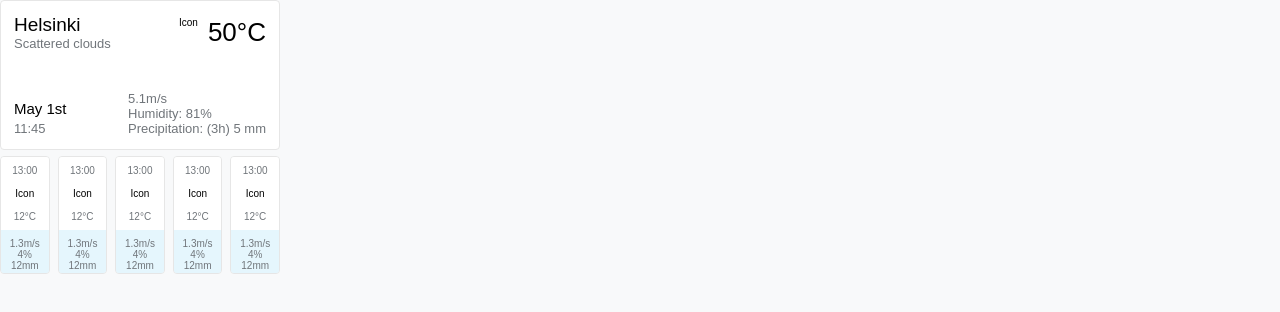
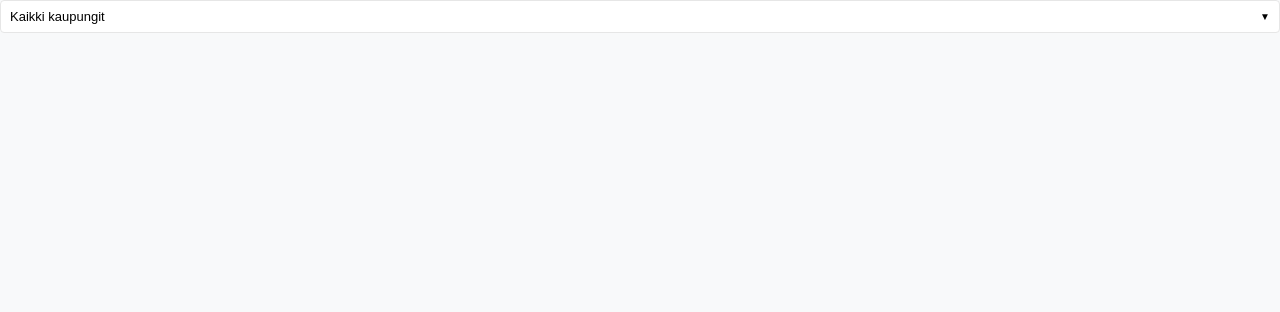
Before and after one commit to dayoesq/ette-weather, a React (Create React App) app: page / in a window 1280 px wide. Shown: the top 312 px of the page. Built offline with nearby package versions, Linux system fonts and the light colour scheme.

Commit message:
Added dropdown component.

```diff
--- a/package.json
+++ b/package.json
@@ -1,6 +1,7 @@
 {
     "name": "ette-weather",
     "version": "0.1.0",
+    "author": "Oladayo Oladapo",
     "private": true,
     "dependencies": {
         "@testing-library/jest-dom": "^5.16.4",
--- a/src/App.tsx
+++ b/src/App.tsx
@@ -1,12 +1,14 @@
 import { FC } from 'react';
-import CardsWrapper from './components/CardsWrapper';
+// import CardsWrapper from './components/CardsWrapper';
+import Dropdown from './components/Dropdown';
 // import BigCard from './components/BigCard';
 // import SmallCard from './components/SmallCard';
 
 import styles from './styles/App.module.scss';
 
 const App: FC = () => {
-    return <main className={styles.app}><CardsWrapper /></main>;
+    return <main className={styles.app}><Dropdown /></main>;
+    // return <main className={styles.app}><CardsWrapper /></main>;
     // return <main className={styles.app}><BigCard /></main>;
 };
 
--- /dev/null
+++ b/src/components/Dropdown.tsx
@@ -0,0 +1,30 @@
+import { FC } from 'react';
+
+import styles from '../styles/Dropdown.module.scss';
+import general from '../styles/General.module.scss';
+
+const Dropdown: FC = () => {
+    const cities = [
+        { id: undefined, name: 'Kaikki kaupungit' },
+        { id: 655195, name: 'Jyväskylä' },
+        { id: 660129, name: 'Espoo' },
+        { id: 650225, name: 'Kuopio' },
+        { id: 634963, name: 'Tampere' }
+    ];
+    return (
+        <div className={styles.dropdown}>
+            <select
+                name='cities'
+                id='cities'
+                className={`${general['color-black']} ${general['text-sm']} ${general['border__radius--xs']} ${general['border']}`}
+            >
+                {cities.map((city) => (
+                    <option value={city.id}>{city.name}</option>
+                ))}
+            </select>
+            <span>&#9660;</span>
+        </div>
+    );
+};
+
+export default Dropdown;
--- /dev/null
+++ b/src/styles/Dropdown.module.scss
@@ -0,0 +1,25 @@
+.dropdown {
+    display: flex;
+    justify-content: space-between;
+    align-items: center;
+    width: 100%;
+}
+
+select {
+    position: relative;
+    display: block;
+    width: 100%;
+    outline: none;
+    border: none;
+    background-color: #ffffff;
+    -webkit-appearance: none;
+    -moz-appearance: none;
+    text-indent: 1px;
+    text-overflow: '';
+    padding: var(--md);
+}
+
+span {
+    position: absolute;
+    right: 1rem;
+}
--- a/src/styles/scss/main.scss
+++ b/src/styles/scss/main.scss
@@ -1,8 +1,5 @@
-@import './base/animations';
 @import './base/base';
-@import './base/typography';
 @import './abstracts/functions';
 @import './abstracts/mixins';
-// @import './abstracts/variables';
 @import './components/header';
 @import './components/weather';
--- a/tsconfig.json
+++ b/tsconfig.json
@@ -23,5 +23,4 @@
   "include": [
     "src"
   ],
-  "exclude": ["node_modules"]
 }
```
Lines whose indentation alone changed are shown as unchanged.
